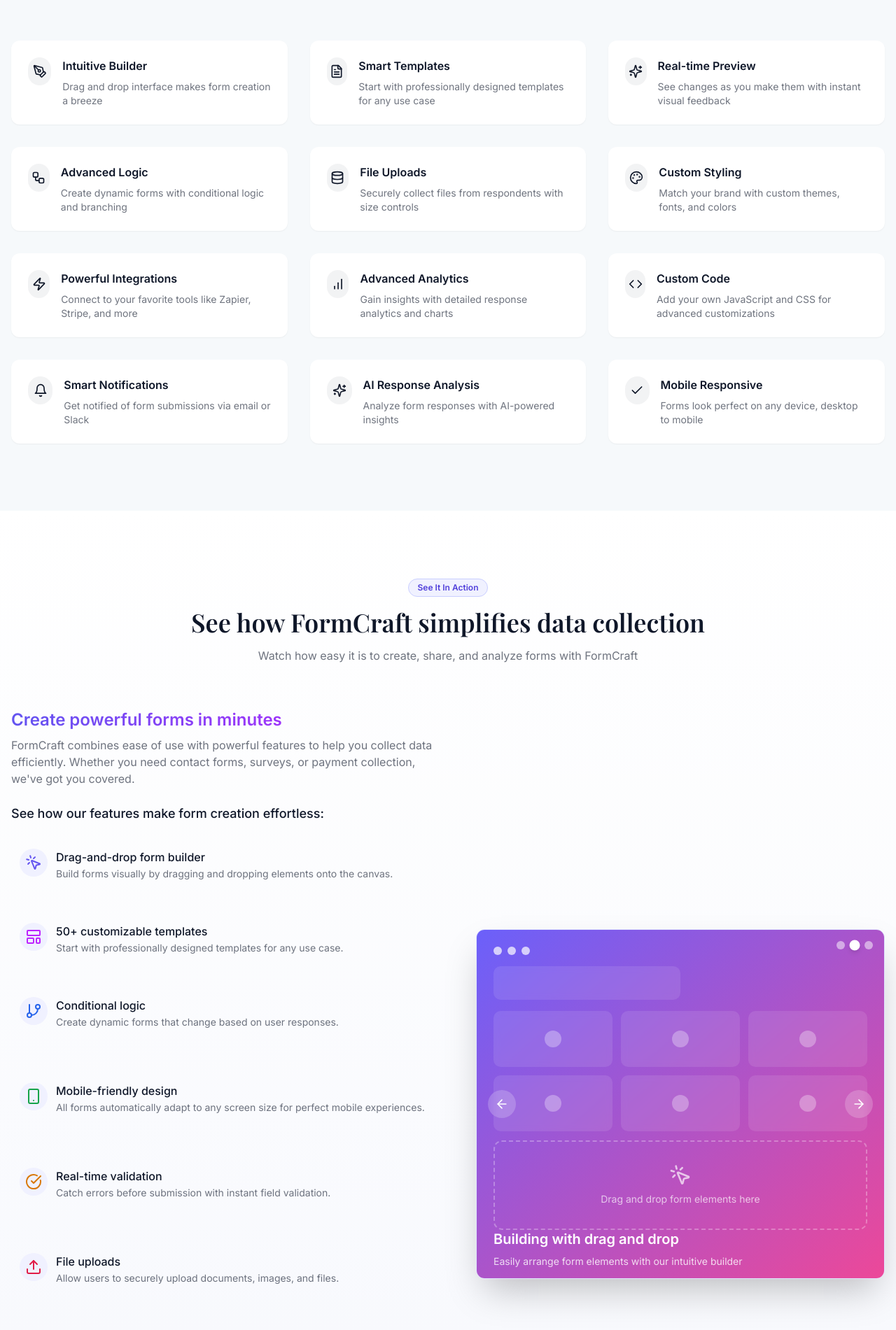
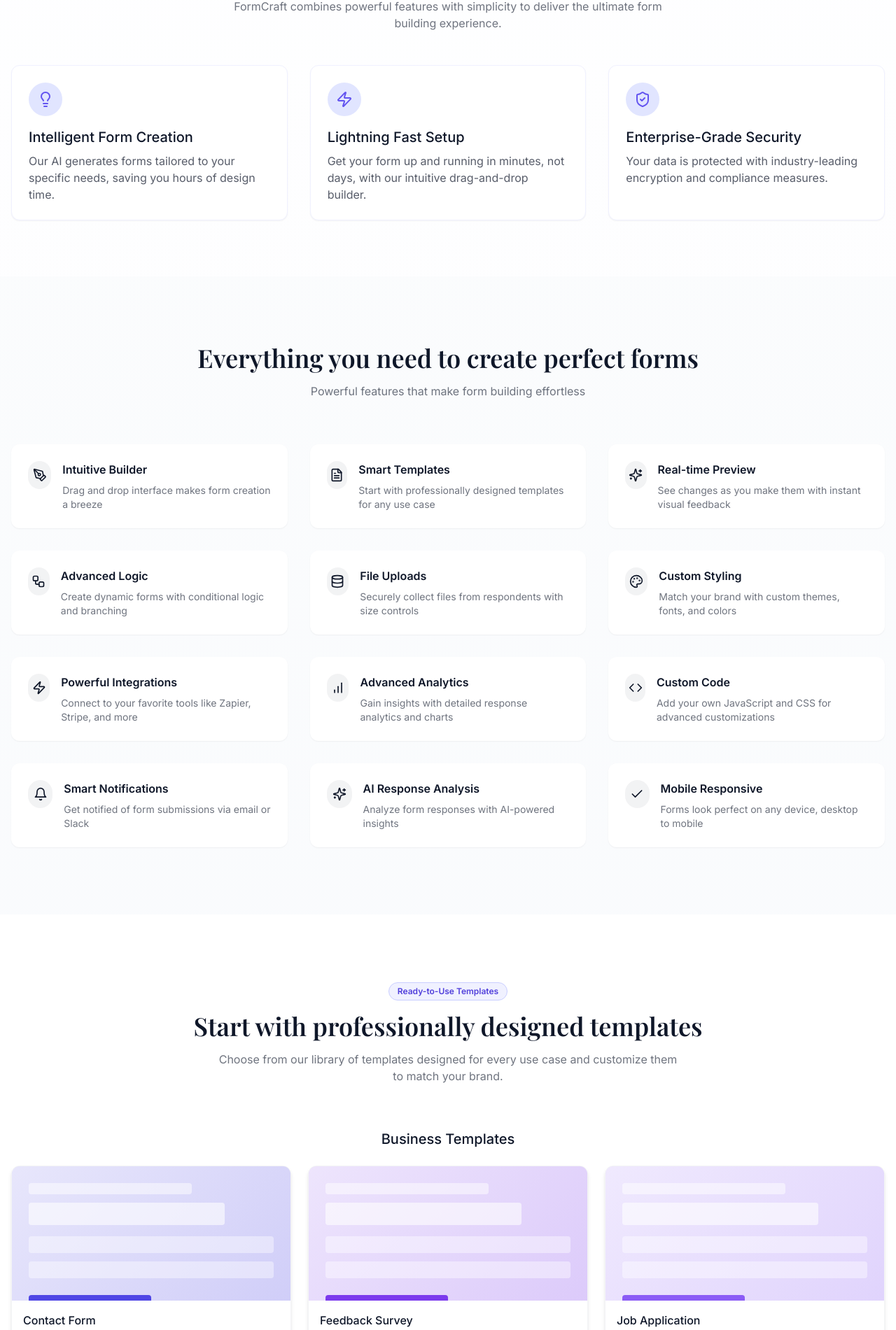
Before and after one commit to shauryapatel1/tallytastic-ui, a React (Vite) app: page / in a window 1280 px wide. Shown: the part 1136-3037 px from the top of the page at 70% size. Built offline with nearby package versions, Linux system fonts and the light colour scheme.

Commit message:
Refactor: Update home page and other pages content
Update the content of the home page and other pages based on the new plan.

```diff
--- /dev/null
+++ b/src/components/Benefits.tsx
@@ -0,0 +1,67 @@
+
+import { motion } from "framer-motion";
+import { Badge } from "@/components/ui/badge";
+import { LightbulbIcon, ZapIcon, ShieldCheckIcon } from "lucide-react";
+
+const benefits = [
+  {
+    icon: <LightbulbIcon className="h-6 w-6" />,
+    title: "Intelligent Form Creation",
+    description: "Our AI generates forms tailored to your specific needs, saving you hours of design time."
+  },
+  {
+    icon: <ZapIcon className="h-6 w-6" />,
+    title: "Lightning Fast Setup",
+    description: "Get your form up and running in minutes, not days, with our intuitive drag-and-drop builder."
+  },
+  {
+    icon: <ShieldCheckIcon className="h-6 w-6" />,
+    title: "Enterprise-Grade Security",
+    description: "Your data is protected with industry-leading encryption and compliance measures."
+  }
+];
+
+export const Benefits = () => {
+  return (
+    <section className="py-20">
+      <div className="container mx-auto px-4">
+        <div className="text-center mb-12">
+          <Badge variant="outline" className="px-3 py-1 border-indigo-200 text-indigo-700 bg-indigo-50 mb-4">
+            Why Choose FormCraft
+          </Badge>
+          <h2 className="text-3xl md:text-4xl font-playfair font-semibold mb-4">
+            Benefits that make a difference
+          </h2>
+          <p className="text-primary/60 max-w-2xl mx-auto">
+            FormCraft combines powerful features with simplicity to deliver the ultimate form building experience.
+          </p>
+        </div>
+
+        <motion.div
+          className="grid grid-cols-1 md:grid-cols-3 gap-8"
+          initial={{ opacity: 0, y: 20 }}
+          whileInView={{ opacity: 1, y: 0 }}
+          viewport={{ once: true }}
+          transition={{ staggerChildren: 0.1, delayChildren: 0.1 }}
+        >
+          {benefits.map((benefit, index) => (
+            <motion.div
+              key={index}
+              className="bg-white rounded-xl shadow-sm p-6 border border-indigo-50"
+              initial={{ opacity: 0, y: 20 }}
+              whileInView={{ opacity: 1, y: 0 }}
+              viewport={{ once: true }}
+              transition={{ delay: index * 0.1 }}
+            >
+              <div className="w-12 h-12 bg-indigo-100 rounded-full flex items-center justify-center text-indigo-600 mb-4">
+                {benefit.icon}
+              </div>
+              <h3 className="text-xl font-medium mb-2">{benefit.title}</h3>
+              <p className="text-primary/70">{benefit.description}</p>
+            </motion.div>
+          ))}
+        </motion.div>
+      </div>
+    </section>
+  );
+};
--- a/src/components/CTA.tsx
+++ b/src/components/CTA.tsx
@@ -2,28 +2,53 @@
 import { Button } from "@/components/ui/button";
 import { ArrowRight } from "lucide-react";
 import { useNavigate } from "react-router-dom";
+import { motion } from "framer-motion";
 
 export const CTA = () => {
   const navigate = useNavigate();
 
   return (
-    <section className="py-24 bg-primary/5">
+    <section className="py-24 bg-gradient-to-br from-indigo-600 to-purple-700 text-white">
       <div className="container mx-auto px-4">
         <div className="max-w-3xl mx-auto text-center">
+          <motion.div
+            initial={{ opacity: 0, y: 20 }}
+            whileInView={{ opacity: 1, y: 0 }}
+            viewport={{ once: true }}
+            className="space-y-8"
+          >
             <h2 className="text-3xl md:text-4xl font-playfair font-semibold mb-6">
-            Ready to create amazing forms?
+              Ready to transform your form experience?
             </h2>
-          <p className="text-primary/60 text-lg mb-8 max-w-2xl mx-auto">
-            Join thousands of professionals who create beautiful, functional forms with FormCraft. Start for free, no credit card required.
+            <p className="text-white/80 text-lg mb-8 max-w-2xl mx-auto">
+              Join thousands of professionals who create beautiful, intelligent forms with FormCraft.
+              Start for free, no credit card required.
             </p>
+
+            <div className="flex flex-col sm:flex-row gap-4 justify-center">
               <Button
                 size="lg"
                 onClick={() => navigate("/auth")}
-            className="px-8"
+                className="bg-white text-indigo-700 hover:bg-white/90 px-8"
               >
                 Get started for free
                 <ArrowRight className="ml-2 h-4 w-4" />
               </Button>
+
+              <Button
+                size="lg"
+                variant="outline"
+                onClick={() => document.getElementById('pricing')?.scrollIntoView({ behavior: 'smooth' })}
+                className="border-white text-white hover:bg-white/10"
+              >
+                View pricing
+              </Button>
+            </div>
+
+            <p className="text-white/70 text-sm">
+              No credit card required • Free plan available • Cancel anytime
+            </p>
+          </motion.div>
         </div>
       </div>
     </section>
--- /dev/null
+++ b/src/components/TemplateShowcase.tsx
@@ -0,0 +1,131 @@
+
+import { motion } from "framer-motion";
+import { Badge } from "@/components/ui/badge";
+import { Button } from "@/components/ui/button";
+import { ArrowRight } from "lucide-react";
+import { useNavigate } from "react-router-dom";
+
+// Template categories with sample templates
+const templateCategories = [
+  {
+    category: "Business",
+    templates: [
+      { name: "Contact Form", color: "#4F46E5" },
+      { name: "Feedback Survey", color: "#7C3AED" },
+      { name: "Job Application", color: "#8B5CF6" }
+    ]
+  },
+  {
+    category: "Events",
+    templates: [
+      { name: "Event Registration", color: "#EC4899" },
+      { name: "RSVP Form", color: "#D946EF" },
+      { name: "Ticket Booking", color: "#F472B6" }
+    ]
+  },
+  {
+    category: "Education",
+    templates: [
+      { name: "Course Enrollment", color: "#10B981" },
+      { name: "Quiz Form", color: "#059669" },
+      { name: "Student Feedback", color: "#34D399" }
+    ]
+  }
+];
+
+export const TemplateShowcase = () => {
+  const navigate = useNavigate();
+
+  return (
+    <section className="py-24 bg-white">
+      <div className="container mx-auto px-4">
+        <div className="max-w-3xl mx-auto text-center mb-16">
+          <Badge variant="outline" className="px-3 py-1 border-indigo-200 text-indigo-700 bg-indigo-50 mb-4">
+            Ready-to-Use Templates
+          </Badge>
+          <h2 className="text-3xl md:text-4xl font-playfair font-semibold mb-4">
+            Start with professionally designed templates
+          </h2>
+          <p className="text-primary/60 max-w-2xl mx-auto">
+            Choose from our library of templates designed for every use case and customize them to match your brand.
+          </p>
+        </div>
+
+        <div className="space-y-12">
+          {templateCategories.map((category, categoryIndex) => (
+            <motion.div
+              key={category.category}
+              className="space-y-4"
+              initial={{ opacity: 0, y: 20 }}
+              whileInView={{ opacity: 1, y: 0 }}
+              viewport={{ once: true }}
+              transition={{ delay: categoryIndex * 0.1 }}
+            >
+              <h3 className="text-xl font-medium text-center mb-6">{category.category} Templates</h3>
+
+              <div className="grid grid-cols-1 md:grid-cols-3 gap-6">
+                {category.templates.map((template, templateIndex) => (
+                  <motion.div
+                    key={template.name}
+                    className="relative group"
+                    initial={{ opacity: 0, scale: 0.95 }}
+                    whileInView={{ opacity: 1, scale: 1 }}
+                    viewport={{ once: true }}
+                    transition={{ delay: (categoryIndex * 0.1) + (templateIndex * 0.05) }}
+                    whileHover={{ y: -5, transition: { duration: 0.2 } }}
+                  >
+                    <div className="relative overflow-hidden rounded-lg shadow-md border border-gray-100">
+                      {/* Template preview background with gradient */}
+                      <div
+                        className="h-48 w-full"
+                        style={{
+                          background: `linear-gradient(135deg, ${template.color}22, ${template.color}44)`,
+                        }}
+                      >
+                        {/* Template mock content */}
+                        <div className="p-6">
+                          <div className="w-2/3 h-4 mb-3 rounded bg-white/50"></div>
+                          <div className="w-4/5 h-8 mb-4 rounded bg-white/60"></div>
+                          <div className="w-full h-6 mb-3 rounded bg-white/40"></div>
+                          <div className="w-full h-6 mb-3 rounded bg-white/40"></div>
+                          <div className="w-1/2 h-8 mt-6 rounded" style={{ background: template.color }}></div>
+                        </div>
+                      </div>
+
+                      {/* Template name */}
+                      <div className="p-4 bg-white">
+                        <h4 className="font-medium">{template.name}</h4>
+                        <p className="text-sm text-gray-500">Fully customizable</p>
+                      </div>
+
+                      {/* Hover overlay */}
+                      <div className="absolute inset-0 bg-black/50 flex items-center justify-center opacity-0 group-hover:opacity-100 transition-opacity">
+                        <Button
+                          variant="outline"
+                          className="bg-white hover:bg-gray-100"
+                          onClick={() => navigate("/auth")}
+                        >
+                          Use Template
+                        </Button>
+                      </div>
+                    </div>
+                  </motion.div>
+                ))}
+              </div>
+            </motion.div>
+          ))}
+        </div>
+
+        <div className="mt-16 text-center">
+          <Button
+            onClick={() => navigate("/auth")}
+            className="bg-indigo-600 hover:bg-indigo-700 text-white"
+          >
+            Explore all templates
+            <ArrowRight className="ml-2 h-4 w-4" />
+          </Button>
+        </div>
+      </div>
+    </section>
+  );
+};
--- a/src/pages/Index.tsx
+++ b/src/pages/Index.tsx
@@ -9,19 +9,23 @@ import { CTA } from "@/components/CTA";
 import { Footer } from "@/components/Footer";
 import { UseCaseDemo } from "@/components/UseCaseDemo";
 import { Integrations } from "@/components/Integrations";
+import { Benefits } from "@/components/Benefits";
+import { TemplateShowcase } from "@/components/TemplateShowcase";
 import { motion } from "framer-motion";
 
 const Index = () => {
   return (
     <motion.div
-      className="min-h-screen bg-background"
+      className="min-h-screen bg-gradient-to-b from-white to-indigo-50/30"
       initial={{ opacity: 0 }}
       animate={{ opacity: 1 }}
       transition={{ duration: 0.5 }}
     >
       <Navbar />
       <Hero />
+      <Benefits />
       <Features />
+      <TemplateShowcase />
       <UseCaseDemo />
       <Integrations />
       <Testimonials />
```
Lines whose indentation alone changed are shown as unchanged.
